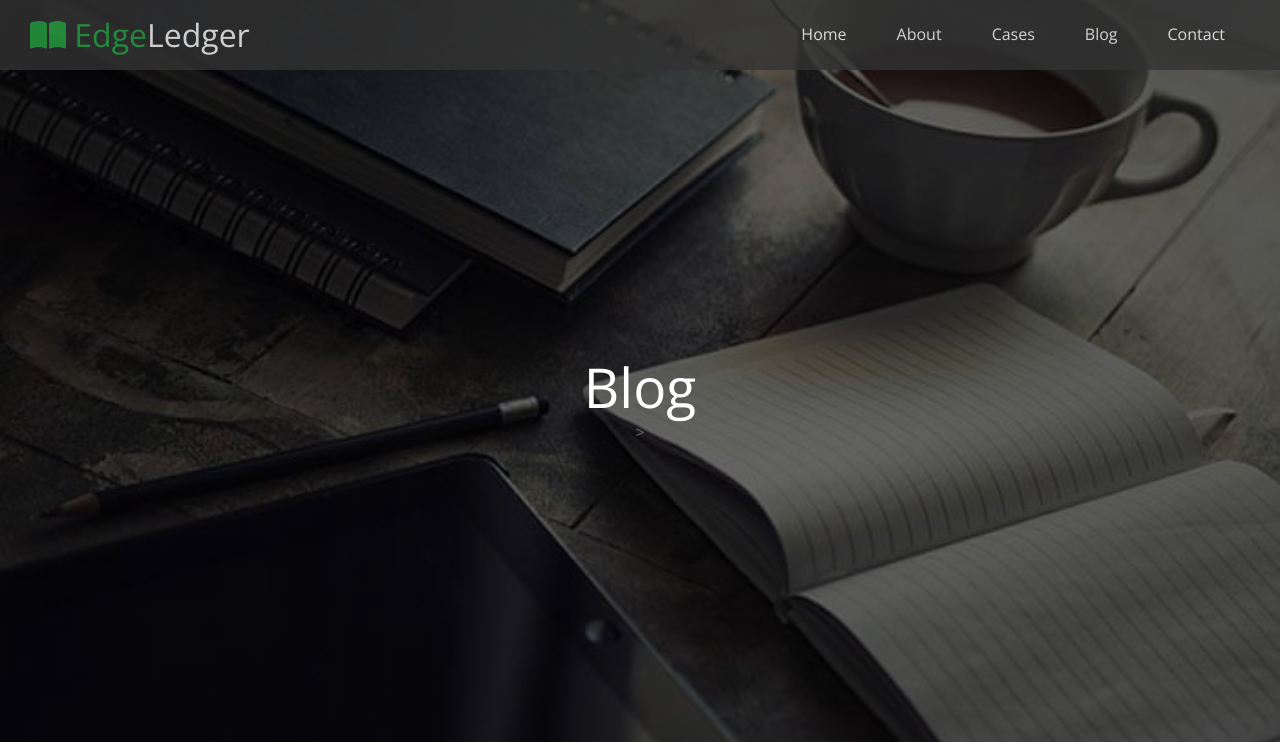
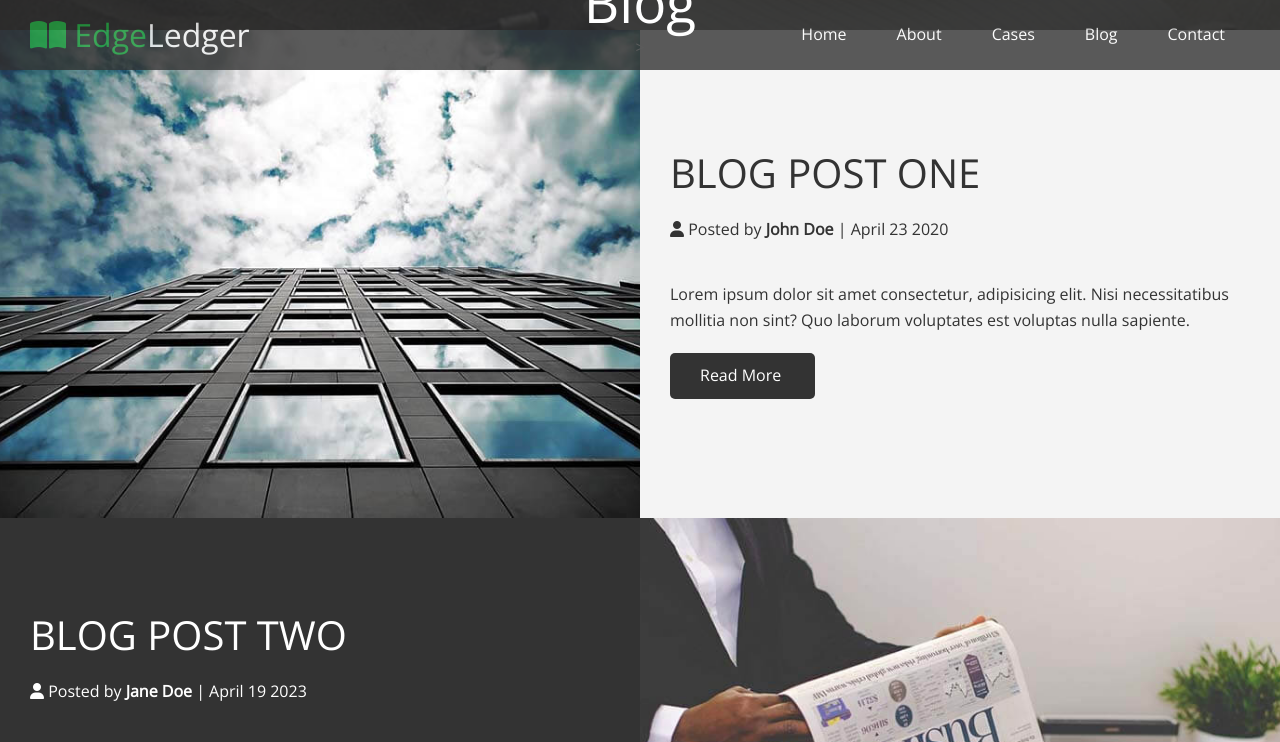
Before and after one commit to johnoyson/Coding1, a plain HTML site: page EDGELEDGER/blog.html in a window 1280 px wide. Shown: the top 742 px of the page. Drawn offline with nearby package versions, Linux system fonts and the light colour scheme.

Commit message:
corrections

```diff
--- a/EDGELEDGER/css/style.css
+++ b/EDGELEDGER/css/style.css
@@ -82,7 +82,7 @@ img { width: 100%;}
 
 .hero.blog{
     background: url(/image_resources/home/blog.jpg) no-repeat center center/cover;
-    height: 30;
+    height: 30px;
 }
 
 .hero .content{
```
Also changed, not shown: EDGELEDGER/index.html (+1 -1 lines).
